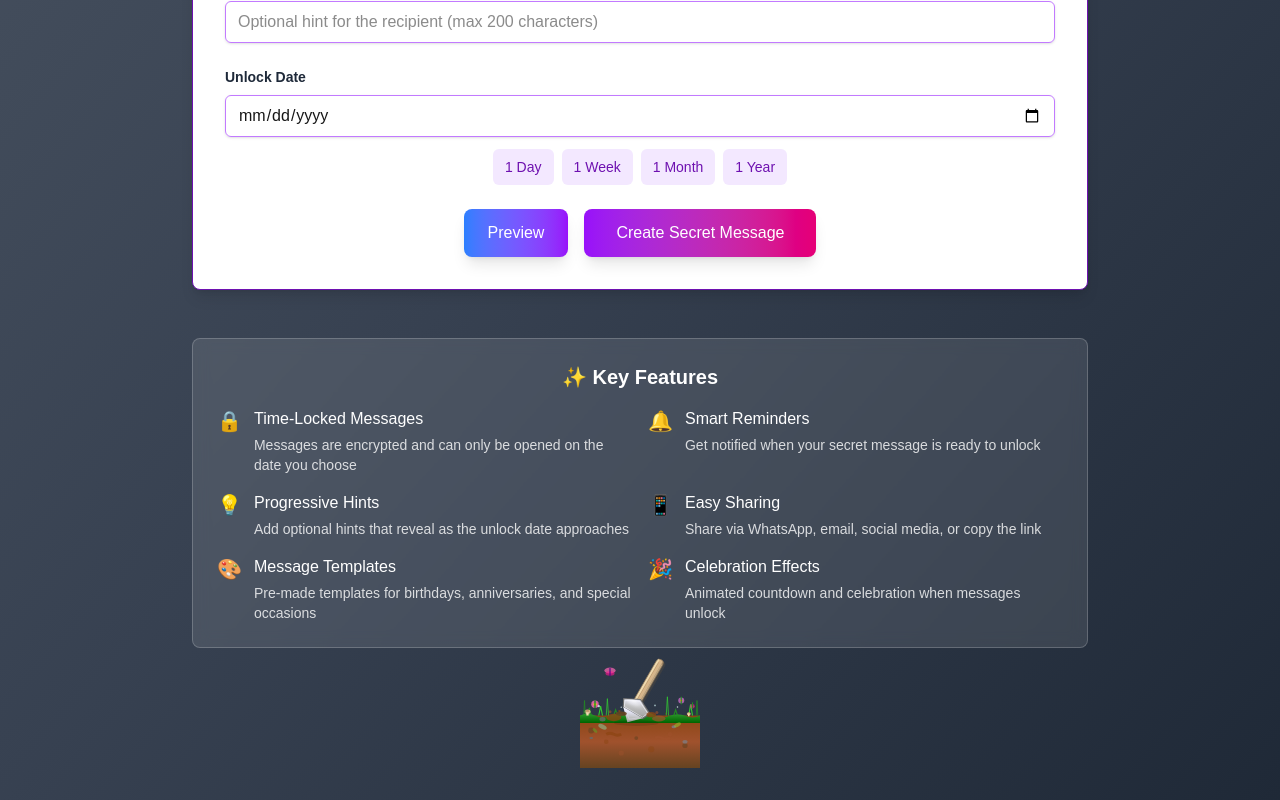
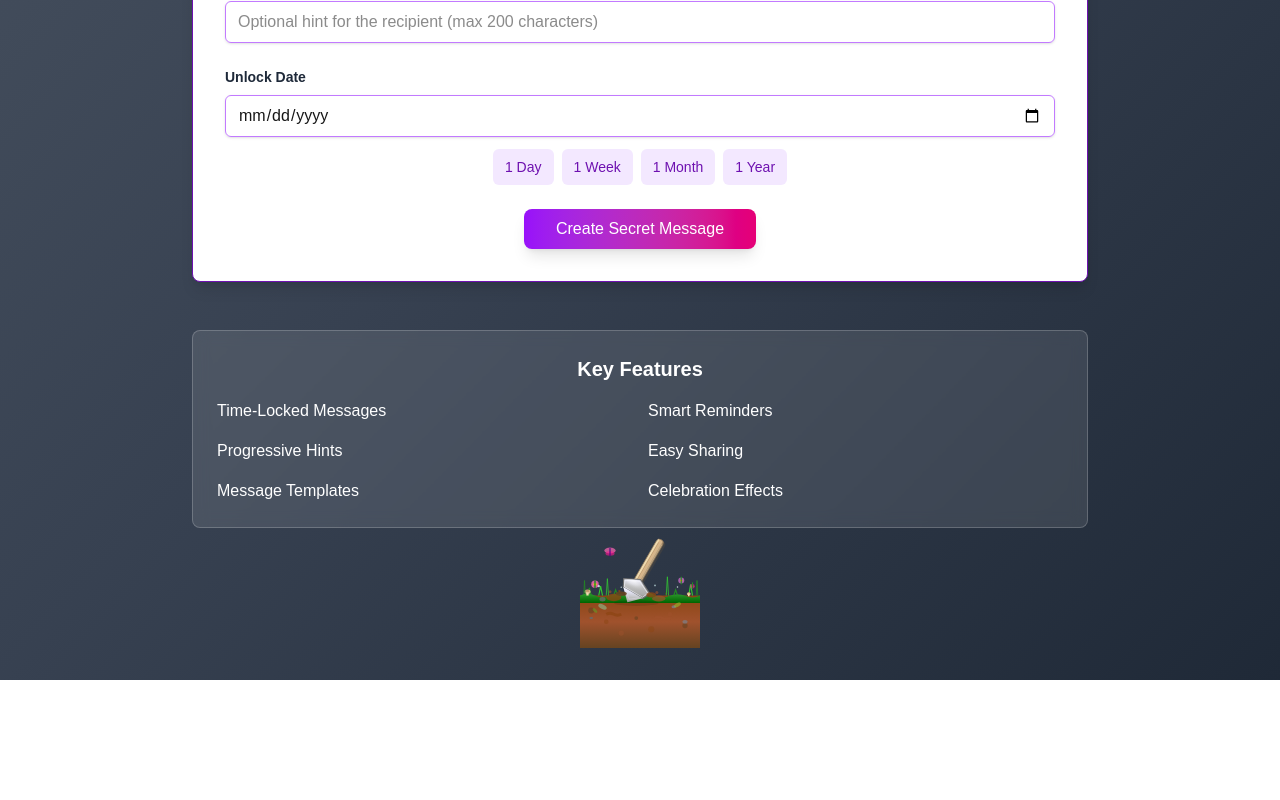
Before and after one commit to snapfast/coming-secrets-app, a Next.js app: page / in a window 1280 px wide. Shown: the part 627-1427 px from the top of the page. After the commit the page ends 1307 px from the top, so only its background shows below. Built offline with nearby package versions, Linux system fonts and the light colour scheme.

Commit message:
some updates

```diff
--- a/src/app/page.tsx
+++ b/src/app/page.tsx
@@ -18,8 +18,6 @@
   const [isGenerating, setIsGenerating] = useState(false);
   const [generatedLink, setGeneratedLink] = useState("");
   const [copySuccess, setCopySuccess] = useState(false);
-  const [showPreview, setShowPreview] = useState(false);
-  const [previewTimeRemaining, setPreviewTimeRemaining] = useState({ days: 0, hours: 0, minutes: 0, seconds: 0 });
   const [showTemplatesDialog, setShowTemplatesDialog] = useState(false);
 
   const handleSubmit = async (e: React.FormEvent) => {
@@ -84,7 +82,6 @@
     });
     setGeneratedLink("");
     setCopySuccess(false);
-    setShowPreview(false);
   };
 
   const handleChange = (
@@ -126,38 +123,6 @@
   };
 
 
-  const calculateTimeRemaining = useCallback(() => {
-    if (!formData.unlockDate) return { days: 0, hours: 0, minutes: 0, seconds: 0 };
-
-    const now = new Date().getTime();
-    const unlock = new Date(formData.unlockDate).getTime();
-    const difference = unlock - now;
-
-    if (difference > 0) {
-      const days = Math.floor(difference / (1000 * 60 * 60 * 24));
-      const hours = Math.floor((difference % (1000 * 60 * 60 * 24)) / (1000 * 60 * 60));
-      const minutes = Math.floor((difference % (1000 * 60 * 60)) / (1000 * 60));
-      const seconds = Math.floor((difference % (1000 * 60)) / 1000);
-
-      return { days, hours, minutes, seconds };
-    }
-
-    return { days: 0, hours: 0, minutes: 0, seconds: 0 };
-  }, [formData.unlockDate]);
-
-  useEffect(() => {
-    if (showPreview) {
-      const timer = setInterval(() => {
-        setPreviewTimeRemaining(calculateTimeRemaining());
-      }, 1000);
-      return () => clearInterval(timer);
-    }
-  }, [showPreview, formData.unlockDate, calculateTimeRemaining]);
-
-  const handlePreview = () => {
-    setPreviewTimeRemaining(calculateTimeRemaining());
-    setShowPreview(true);
-  };
 
   return (
     <div className="page-container p-8">
@@ -333,69 +298,19 @@
               </div>
             </div>
 
-            <div className="flex flex-col sm:flex-row justify-center gap-4">
-              <button
-                type="button"
-                onClick={handlePreview}
-                disabled={!formData.message || !formData.unlockDate}
-                className="w-full sm:w-auto px-6 py-3 bg-gradient-to-r from-blue-500 to-purple-600 disabled:bg-gray-400 text-white font-medium rounded-lg shadow-lg transition-all duration-200 focus:outline-none focus:ring-2 focus:ring-blue-500 focus:ring-offset-2 disabled:cursor-not-allowed"
-              >
-                Preview
-              </button>
+            <div className="flex justify-center">
               <button
                 type="submit"
                 disabled={
                   isGenerating || !formData.message || !formData.unlockDate
                 }
-                className="w-full sm:w-auto px-8 py-3 bg-gradient-to-r from-purple-600 to-pink-600 disabled:bg-gray-400 text-white font-medium rounded-lg shadow-lg transition-all duration-200 focus:outline-none focus:ring-2 focus:ring-purple-500 focus:ring-offset-2 disabled:cursor-not-allowed"
+                className="w-full sm:w-auto px-8 py-2 bg-gradient-to-r from-purple-600 to-pink-600 disabled:bg-gray-400 text-white font-medium rounded-lg shadow-lg transition-all duration-200 focus:outline-none focus:ring-2 focus:ring-purple-500 focus:ring-offset-2 disabled:cursor-not-allowed"
               >
                 {isGenerating ? "Creating Message..." : "Create Secret Message"}
               </button>
             </div>
           </form>
 
-          {/* Preview Modal */}
-          {showPreview && (
-            <div className="fixed inset-0 bg-black bg-opacity-50 flex items-center justify-center z-50 p-4">
-              <div className="bg-white dark:bg-gray-800 rounded-lg shadow-2xl max-w-md w-full p-6 relative">
-                <button
-                  onClick={() => setShowPreview(false)}
-                  className="absolute top-4 right-4 text-gray-500 hover:text-gray-700 dark:text-gray-400 dark:hover:text-gray-200 text-2xl"
-                >
-                  ✕
-                </button>
-                <h3 className="text-lg font-semibold text-gray-800 dark:text-gray-200 mb-4">
-                  Preview: How Recipients Will See Your Message
-                </h3>
-
-                {/* Preview Content */}
-                <div className="element-background p-4 rounded-lg text-white min-h-[200px] flex flex-col items-center justify-center text-center">
-                  {formData.senderName && (
-                    <p className="text-sm text-white/80 mb-2">From: {formData.senderName}</p>
-                  )}
-                  <h4 className="text-xl font-bold mb-4">Secret Message Locked 🔒</h4>
-                  <div className="bg-white/20 backdrop-blur-sm rounded-lg p-4 mb-4">
-                    <p className="text-sm mb-2">Unlocks in:</p>
-                    <div className="text-2xl font-bold">
-                      {previewTimeRemaining.days}d {previewTimeRemaining.hours}h {previewTimeRemaining.minutes}m {previewTimeRemaining.seconds}s
-                    </div>
-                  </div>
-                  {formData.hint.trim() && (
-                    <div className="bg-white/10 backdrop-blur-sm rounded-lg p-3 text-sm">
-                      <p className="font-medium mb-1">Hint:</p>
-                      <p className="text-white/90">{formData.hint}</p>
-                    </div>
-                  )}
-                </div>
-
-                <div className="mt-4 text-center">
-                  <p className="text-sm text-gray-600 dark:text-gray-400">
-                    This is how your message will appear to recipients until the unlock date.
-                  </p>
-                </div>
-              </div>
-            </div>
-          )}
 
           {/* Generated link section */}
           {generatedLink && (
@@ -417,7 +332,7 @@
                   />
                   <button
                     onClick={copyToClipboard}
-                    className="w-full sm:w-auto px-8 py-3 bg-purple-600 hover:bg-purple-700 text-white font-medium rounded-lg shadow-lg transition-all duration-200 focus:outline-none focus:ring-2 focus:ring-purple-500 focus:ring-offset-2 text-lg"
+                    className="w-full sm:w-auto px-8 py-2 bg-purple-600 hover:bg-purple-700 text-white font-medium rounded-lg shadow-lg transition-all duration-200 focus:outline-none focus:ring-2 focus:ring-purple-500 focus:ring-offset-2"
                   >
                     {copySuccess ? "Copied!" : "Copy"}
                   </button>
@@ -440,7 +355,7 @@
                       alert('Link copied to clipboard!');
                     }
                   }}
-                  className="w-full sm:w-auto px-8 py-4 bg-gradient-to-r from-purple-600 to-pink-600 text-white font-medium rounded-lg shadow-lg transition-all duration-200 focus:outline-none focus:ring-2 focus:ring-purple-500 focus:ring-offset-2 text-lg"
+                  className="w-full sm:w-auto px-8 py-2 bg-gradient-to-r from-purple-600 to-pink-600 text-white font-medium rounded-lg shadow-lg transition-all duration-200 focus:outline-none focus:ring-2 focus:ring-purple-500 focus:ring-offset-2"
                 >
                   Share
                 </button>
@@ -448,7 +363,7 @@
               <div className="flex justify-center mt-4">
                 <button
                   onClick={resetForm}
-                  className="w-full sm:w-auto px-6 py-3 bg-gradient-to-r from-gray-500 to-gray-600 text-white font-medium rounded-lg shadow-lg transition-all duration-200 focus:outline-none focus:ring-2 focus:ring-gray-500 focus:ring-offset-2"
+                  className="w-full sm:w-auto px-6 py-2 bg-gradient-to-r from-gray-500 to-gray-600 text-white font-medium rounded-lg shadow-lg transition-all duration-200 focus:outline-none focus:ring-2 focus:ring-gray-500 focus:ring-offset-2"
                 >
                   Create Another
                 </button>
@@ -461,50 +376,26 @@
         {/* Features section */}
         <div className="mt-12 bg-white/10 backdrop-blur-sm rounded-lg p-6 border border-white/20">
           <h3 className="text-white text-xl font-semibold text-center mb-4">
-            ✨ Key Features
+            Key Features
           </h3>
           <div className="grid grid-cols-1 md:grid-cols-2 gap-4 text-white/90">
-            <div className="flex items-start gap-3">
-              <div className="text-yellow-300 text-xl">🔒</div>
-              <div>
-                <h4 className="font-medium text-white mb-1">Time-Locked Messages</h4>
-                <p className="text-sm text-white/80">Messages are encrypted and can only be opened on the date you choose</p>
-              </div>
+            <div>
+              <h4 className="font-medium text-white">Time-Locked Messages</h4>
             </div>
-            <div className="flex items-start gap-3">
-              <div className="text-yellow-300 text-xl">🔔</div>
-              <div>
-                <h4 className="font-medium text-white mb-1">Smart Reminders</h4>
-                <p className="text-sm text-white/80">Get notified when your secret message is ready to unlock</p>
-              </div>
+            <div>
+              <h4 className="font-medium text-white">Smart Reminders</h4>
             </div>
-            <div className="flex items-start gap-3">
-              <div className="text-yellow-300 text-xl">💡</div>
-              <div>
-                <h4 className="font-medium text-white mb-1">Progressive Hints</h4>
-                <p className="text-sm text-white/80">Add optional hints that reveal as the unlock date approaches</p>
-              </div>
+            <div>
+              <h4 className="font-medium text-white">Progressive Hints</h4>
             </div>
-            <div className="flex items-start gap-3">
-              <div className="text-yellow-300 text-xl">📱</div>
-              <div>
-                <h4 className="font-medium text-white mb-1">Easy Sharing</h4>
-                <p className="text-sm text-white/80">Share via WhatsApp, email, social media, or copy the link</p>
-              </div>
+            <div>
+              <h4 className="font-medium text-white">Easy Sharing</h4>
             </div>
-            <div className="flex items-start gap-3">
-              <div className="text-yellow-300 text-xl">🎨</div>
-              <div>
-                <h4 className="font-medium text-white mb-1">Message Templates</h4>
-                <p className="text-sm text-white/80">Pre-made templates for birthdays, anniversaries, and special occasions</p>
-              </div>
+            <div>
+              <h4 className="font-medium text-white">Message Templates</h4>
             </div>
-            <div className="flex items-start gap-3">
-              <div className="text-yellow-300 text-xl">🎉</div>
-              <div>
-                <h4 className="font-medium text-white mb-1">Celebration Effects</h4>
-                <p className="text-sm text-white/80">Animated countdown and celebration when messages unlock</p>
-              </div>
+            <div>
+              <h4 className="font-medium text-white">Celebration Effects</h4>
             </div>
           </div>
         </div>
--- a/src/app/view/page.tsx
+++ b/src/app/view/page.tsx
@@ -37,7 +37,7 @@
     action: "TEMPLATE",
     text: "Secret Message Ready to Open",
     dates: `${startFormatted}/${endFormatted}`,
-    details: `🎉 Your secret message is ready to open! 🎉\n\nClick the link to view it: ${messageUrl}\n\n✨ Created with Coming Secrets - Send time-locked messages that unlock on a specific date!\n\n🔒 Perfect for:\n• Birthday surprises\n• Anniversary messages\n• Future reminders\n• Secret reveals\n• Time capsule notes\n\n🌟 Try it yourself at comingss.netlify.app\n\n#ComingSecrets #TimeLocked #SecretMessage #TimeCapule`,
+    details: ` Your secret message is ready to open! \n\nClick the link to view it: ${messageUrl}\n\n✨ Created with Coming Secrets - Send time-locked messages that unlock on a specific date!\n\n🔒 Perfect for:\n• Birthday surprises\n• Anniversary messages\n• Future reminders\n• Secret reveals\n• Time capsule notes\n\n🌟 Try it yourself at comingss.netlify.app\n\n#ComingSecrets #TimeLocked #SecretMessage #TimeCapule`,
     location: "",
     sf: "true",
     output: "xml",
@@ -59,7 +59,7 @@
     subject: "Secret Message Ready to Open",
     startdt: startDate.toISOString(),
     enddt: endDate.toISOString(),
-    body: `🎉 Your secret message is ready to open! 🎉\n\nClick the link to view it: ${messageUrl}\n\n✨ Created with Coming Secrets - Send time-locked messages that unlock on a specific date!\n\n🔒 Perfect for:\n• Birthday surprises\n• Anniversary messages\n• Future reminders\n• Secret reveals\n• Time capsule notes\n\n🌟 Try it yourself at comingss.netlify.app\n\n#ComingSecrets #TimeLocked #SecretMessage #TimeCapule`,
+    body: ` Your secret message is ready to open! \n\nClick the link to view it: ${messageUrl}\n\n✨ Created with Coming Secrets - Send time-locked messages that unlock on a specific date!\n\n🔒 Perfect for:\n• Birthday surprises\n• Anniversary messages\n• Future reminders\n• Secret reveals\n• Time capsule notes\n\n🌟 Try it yourself at comingss.netlify.app\n\n#ComingSecrets #TimeLocked #SecretMessage #TimeCapule`,
     location: "",
     path: "/calendar/action/compose",
   };
@@ -94,7 +94,7 @@
 DTSTART:${startFormatted}
 DTEND:${endFormatted}
 SUMMARY:Secret Message Ready to Open
-DESCRIPTION:🎉 Your secret message is ready to open! 🎉\n\nClick the link to view it: ${messageUrl}\n\n✨ Created with Coming Secrets - Send time-locked messages that unlock on a specific date!\n\n🔒 Perfect for:\n• Birthday surprises\n• Anniversary messages\n• Future reminders\n• Secret reveals\n• Time capsule notes\n\n🌟 Try it yourself at comingss.netlify.app\n\n#ComingSecrets #TimeLocked #SecretMessage #TimeCapule
+DESCRIPTION: Your secret message is ready to open! \n\nClick the link to view it: ${messageUrl}\n\n✨ Created with Coming Secrets - Send time-locked messages that unlock on a specific date!\n\n🔒 Perfect for:\n• Birthday surprises\n• Anniversary messages\n• Future reminders\n• Secret reveals\n• Time capsule notes\n\n🌟 Try it yourself at comingss.netlify.app\n\n#ComingSecrets #TimeLocked #SecretMessage #TimeCapule
 END:VEVENT
 END:VCALENDAR`;
 }
```
